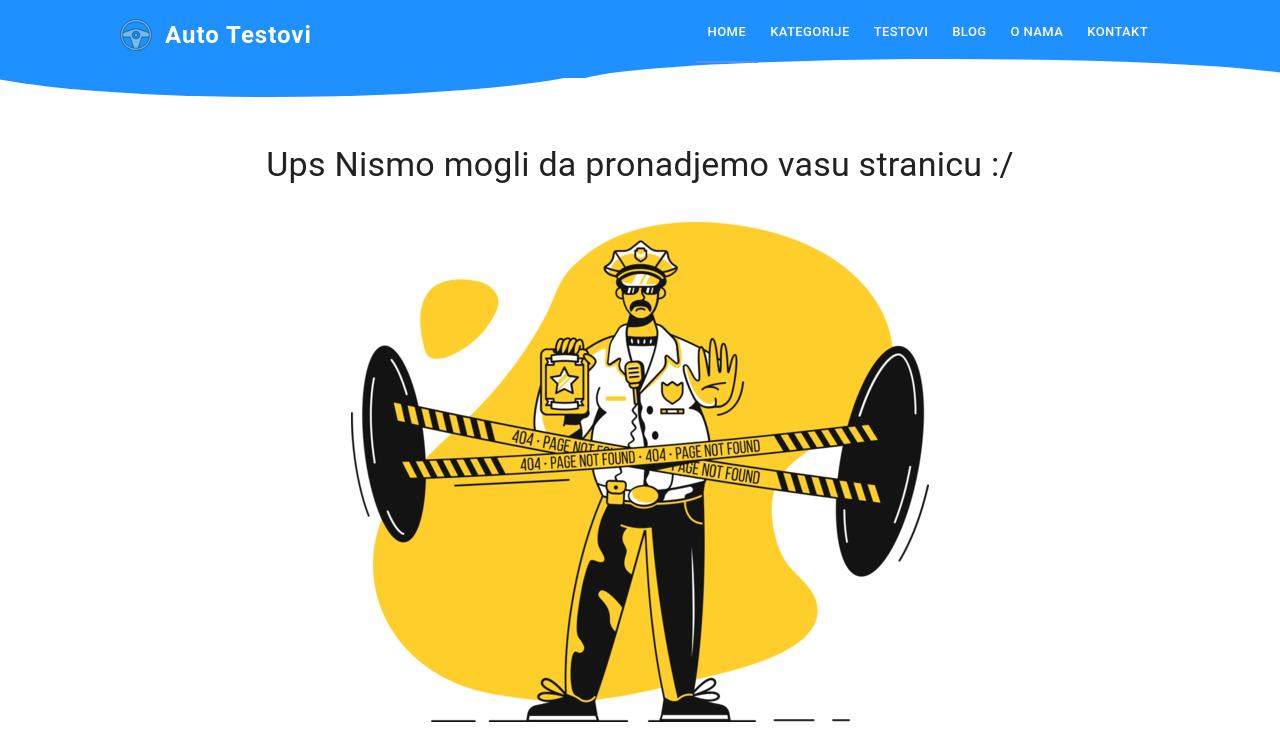
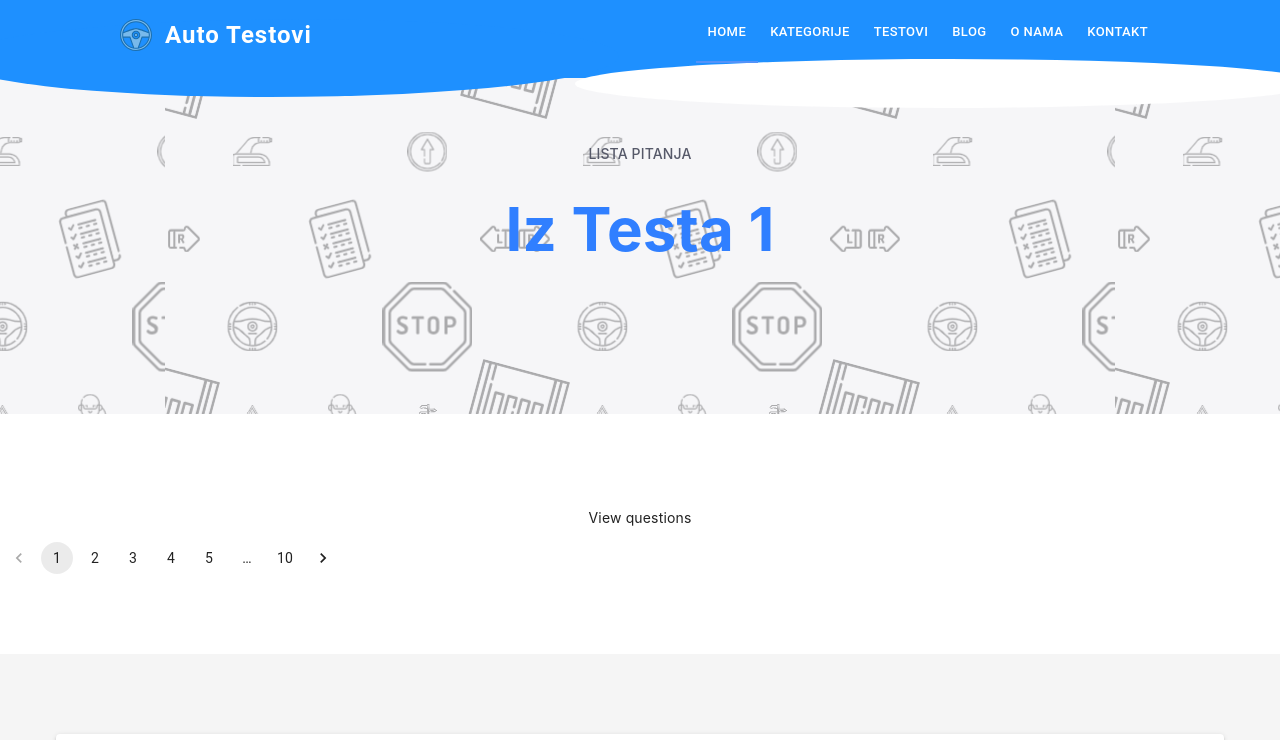
Before and after one commit to HunterJS-bit/react-quiz-app, a React (Create React App) app in the folder client/: page /category/1/list in a window 1280 px wide. Shown: the top 740 px of the page. Built offline with nearby package versions, Linux system fonts and the light colour scheme.

Commit message:
working on page that shows list of questions, adding pagination component

```diff
--- a/client/package.json
+++ b/client/package.json
@@ -4,6 +4,7 @@
   "private": true,
   "dependencies": {
     "@material-ui/core": "^4.9.13",
+    "@material-ui/lab": "^4.0.0-alpha.56",
     "@testing-library/jest-dom": "^4.2.4",
     "@testing-library/react": "^9.5.0",
     "@testing-library/user-event": "^7.2.1",
--- a/client/src/App.js
+++ b/client/src/App.js
@@ -21,7 +21,7 @@ import QuizResult from './components/Quiz/QuizResult';
 
 /** Questions */
 import QuestionList from './components/Questions/QuestionList';
-
+import ViewQuestions from './components/TestList/ViewQuestions';
 /** Not Found (404 page) */
 import NotFoundPage from './components/404';
 
@@ -36,6 +36,7 @@ function App() {
 						<Route exact path='/category' component={CategoryList} />
 						<Route exact path='/category/create' component={CreateCategory}></Route>
 						<Route exact path='/category/:id' component={QuizList} />
+						<Route exact path="/category/:testName/list" component={ViewQuestions} />
 						<Route exact path='/quiz/create' component={CreateQuiz} />
 						<Route exact path='/quiz/:id' component={QuestionList} />
 						<Route exact path='/result' component={QuizResult} />
--- a/client/src/components/TestList/QuizCard.js
+++ b/client/src/components/TestList/QuizCard.js
@@ -40,6 +40,12 @@ const QuizCard = (props) => {
         history.push(`/quiz/${quiz.slug}`, quiz);
     };
 
+    const goToListQuestions = () => {
+      console.log('evo sammm');
+      const nameOftest = quiz.name;
+      history.push(`/category/${nameOftest}/list`);
+    }
+
     const getCategoryImage = (category) => {
        if (category === 'A kategorija') {
          return bike;
@@ -62,7 +68,7 @@ const QuizCard = (props) => {
                 </CardContent>
                 <Grid container spacing={2}>
                     <Grid item xs={12} md={6}>
-                      <Button variant="outlined" fullWidth  className="rounded">Download </Button>
+                      <Button variant="outlined" fullWidth  className="rounded" onClick={goToListQuestions}>Download </Button>
                     </Grid>
                     <Grid item xs={12}  md={6}>
                       <Button variant="contained" color="primary" className="rounded" fullWidth>Do quiz </Button>
--- /dev/null
+++ b/client/src/components/TestList/ViewQuestions.js
@@ -0,0 +1,38 @@
+import React, { useState } from 'react';
+import Grid from '@material-ui/core/Grid';
+import { Pagination } from '@material-ui/lab';
+
+
+
+const ViewQuestions = (props) => {
+
+    const [page, setPage ] = useState(1);
+
+    const pageChanged = () => {
+        console.log('page changed');
+    };
+
+    return (<div class="question-list">
+             <section class="page-banner bg-contain bg-bottom d-flex align-items-center">
+				<Grid container spacing={3}>
+					<Grid item xs={12} md={12}>
+						<div class="container">
+							<div class="banner-text">
+								<span>Lista pitanja</span>
+								<h2>Iz Testa 1</h2>
+							</div>
+						</div>
+					</Grid>
+				</Grid>
+			</section>
+            <section id="view-questions">
+                <p>View questions</p>
+
+                <Pagination count={10} page={page} onChange={pageChanged} />
+            </section>
+        </div>
+    );
+};
+
+
+export default ViewQuestions;
```
Also changed, not shown: 2 other files (tests, documents, lock files or other folders).
